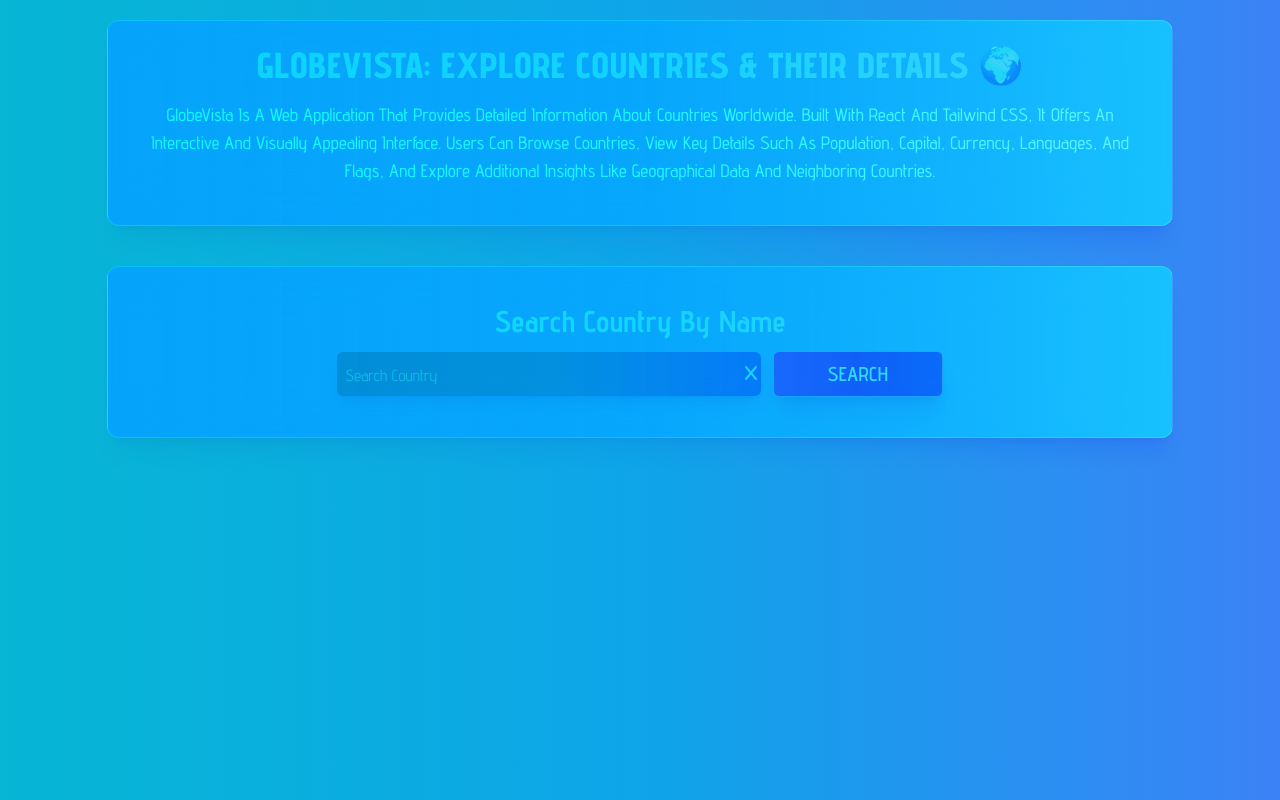
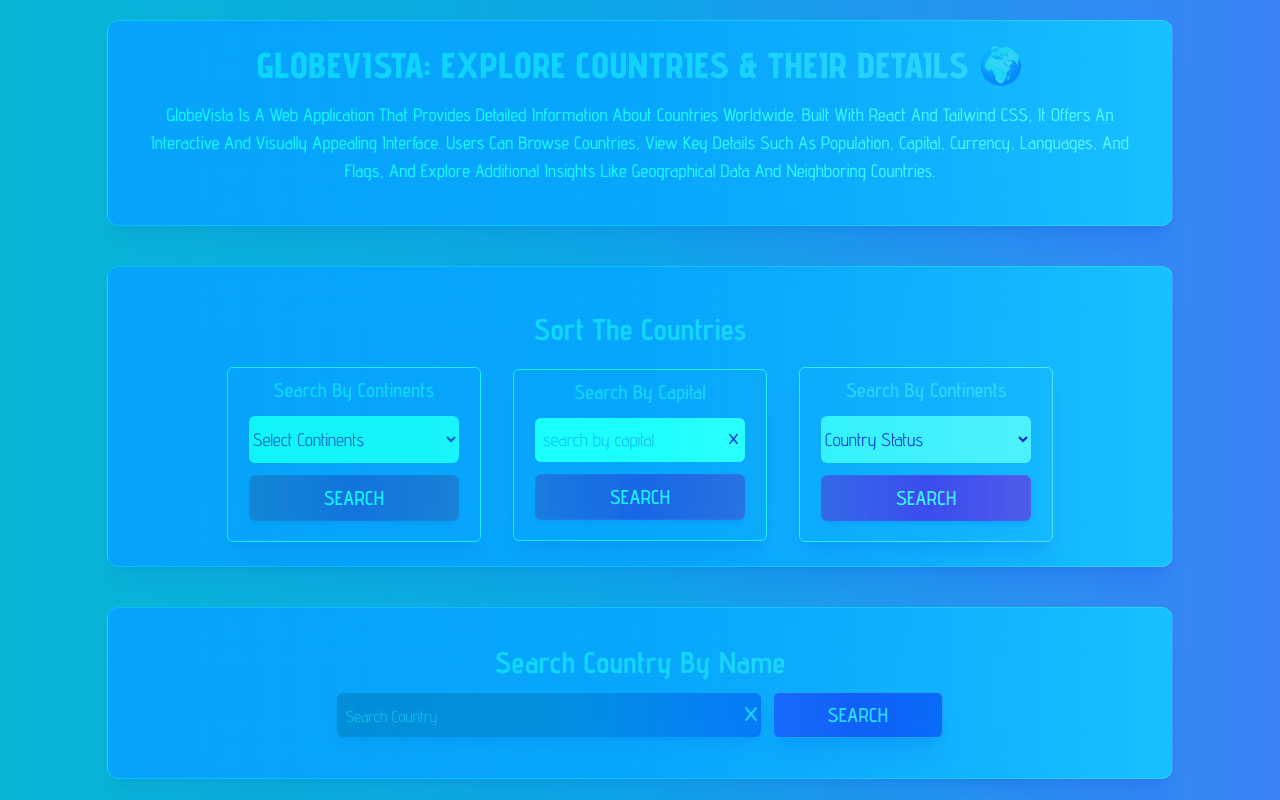
Before and after one commit to rakib-hasan-78/rest-country-react, a React (Vite) app: page / in a window 1280 px wide. Built offline with nearby package versions, Linux system fonts and the light colour scheme.

Commit message:
sort countries design completed

```diff
--- a/src/components/Base.jsx
+++ b/src/components/Base.jsx
@@ -1,11 +1,13 @@
 import React from 'react';
 import Header from './Header';
 import Search from './Search';
+import Sort from './Sort';
 
 const Base = () => {
     return (
         <section>
         <Header />
+        <Sort />
         <Search />
         </section>
     );
--- /dev/null
+++ b/src/components/Sort.jsx
@@ -0,0 +1,51 @@
+import React from 'react';
+import { FontAwesomeIcon } from '@fortawesome/react-fontawesome';
+import { faX } from '@fortawesome/free-solid-svg-icons';
+import Title from './../utilities/Title';
+import Button from './../utilities/Button';
+
+const Sort = () => {
+    return (
+        <section>
+            <div className='w-10/12 glass-section'>
+                <div className='w-full flex items-center justify-center py-5'>
+                    <Title tag={`2`} text={`sort the countries`} />
+                </div>
+                <div className='w-full flex items-center justify-center flex-wrap xxm:flex-col lg:flex-row xxm:gap-y-5 lg:gap-y-0 lg:gap-x-8'>
+                    <div className='sub-section'>
+                        <Title tag={`3`} text={`search by continents`} />
+                        <select className='capitalize w-10/12 rounded-md py-3 outline-none xxm:text-xs sm:text-sm md:text-base lg:text-lg' name="select" id="select">
+                            <option value="#">select continents</option>
+                            <option value="asia">asia</option>
+                            <option value="africa">africa</option>
+                            <option value="europe">europe</option>
+                            <option value="	north america">	North America</option>
+                            <option value="south america">south America</option>
+                            <option value="Oceania">Oceania</option>
+                        </select>
+                        <Button text={`search`} className={`w-10/12 btn btn-secondary `} />
+                    </div>
+                    <div className='sub-section'>
+                        <Title tag={`3`} text={`search by capital`} />
+                        <div className='w-full flex items-center justify-center relative'>
+                        <input type="text" className='w-10/12 rounded-md outline-none border-none px-2 py-2 xxm:text-xs sm:text-sm md:text-base lg:text-lg' placeholder='search by capital' />
+                        <span className='absolute top-1/2 right-5 translate-y-[-50%] cursor-pointer text-black text-xs px-2'> <FontAwesomeIcon icon={faX}/> </span>
+                        </div>
+                        <Button text={`search`} className={`w-10/12 btn btn-secondary `} />
+                    </div>
+                    <div className='sub-section'>
+                    <Title tag={`3`} text={`search by continents`} />
+                        <select className='capitalize w-10/12 rounded-md py-3 outline-none xxm:text-xs sm:text-sm md:text-base lg:text-lg' name="select" id="select">
+                            <option value="#">country status</option>
+                            <option value="true">independent</option>
+                            <option value="false">not independent</option>
+                        </select>
+                        <Button text={`search`} className={`w-10/12 btn btn-secondary `} />
+                    </div>
+                </div>
+            </div>
+        </section>
+    );
+};
+
+export default Sort;
--- a/src/index.css
+++ b/src/index.css
@@ -57,6 +57,10 @@
         @apply bg-gradient-to-r from-cyan-900 via-teal-800 to-blue-700 bg-blend-multiply;
     }
 
+    .sub-section{
+        @apply xxm:w-full lg:w-3/12 flex flex-col items-center justify-center gap-y-3 py-2 border pb-5 rounded-md shadow-xl;
+    }
+
 }
 
 @layer utilities{
```
